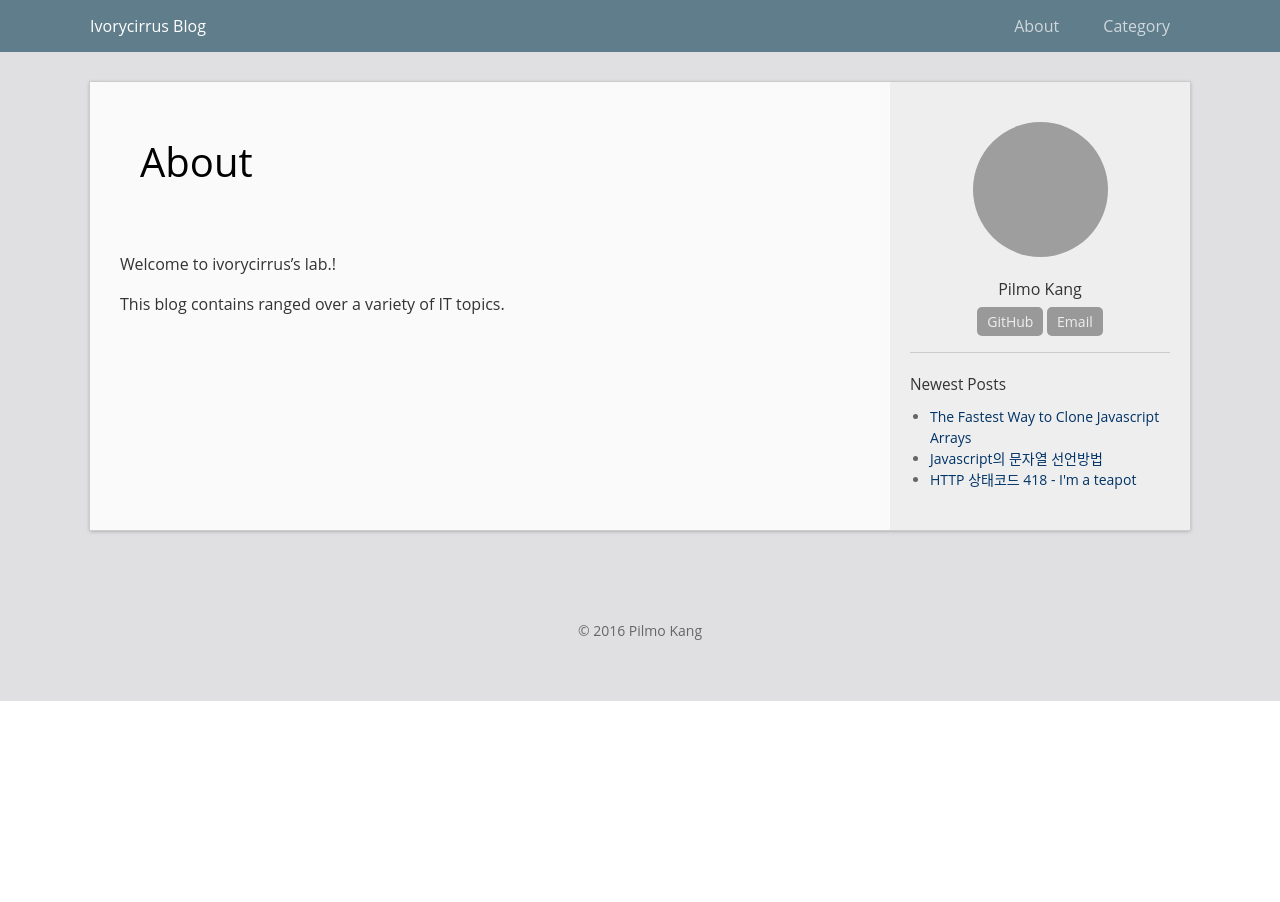
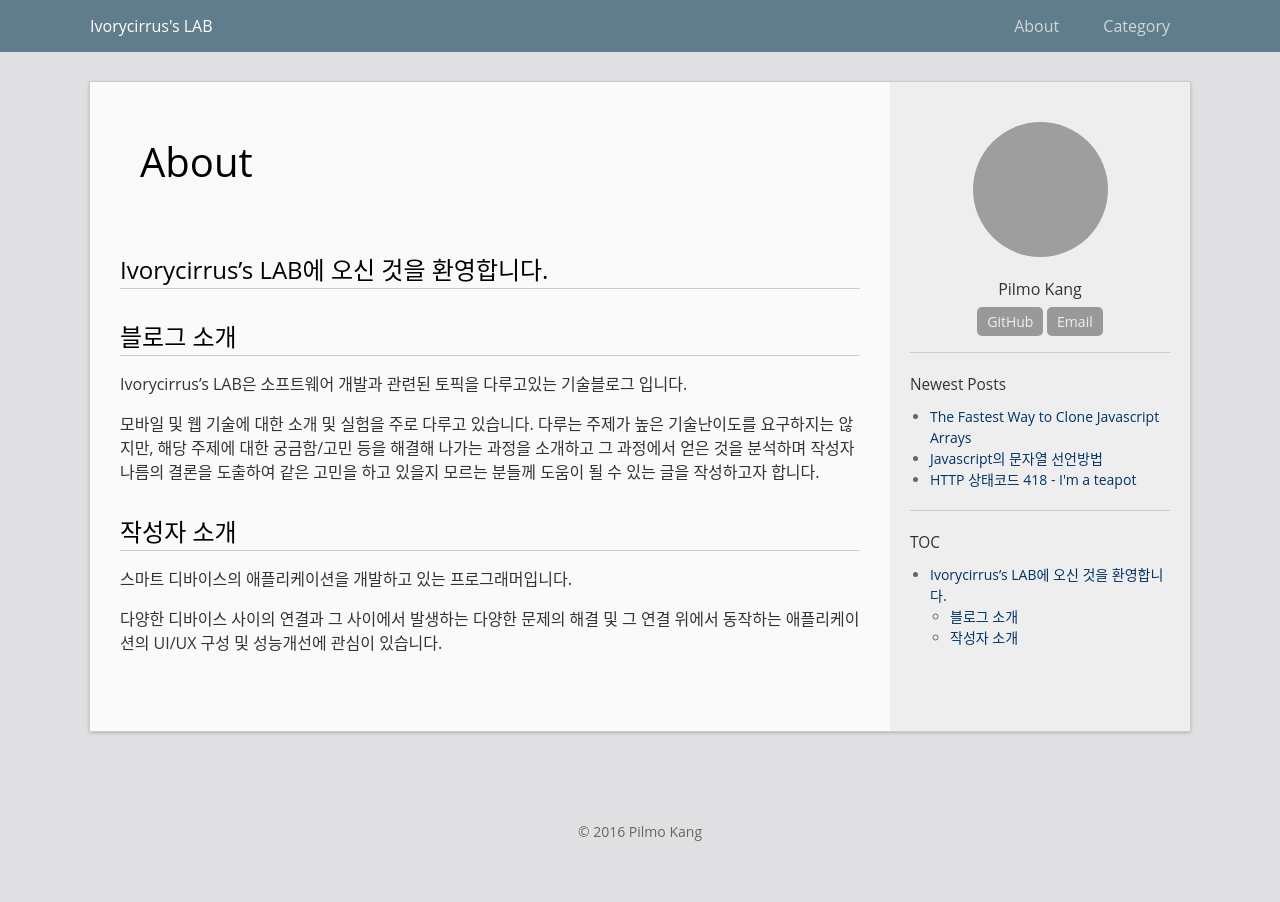
Before and after one commit to ivorycirrus/ivorycirrus.github.com, a Jekyll site: the page built from about.md, in a window 1280 px wide. Built offline with Jekyll 4.4.1, drawn with Linux system fonts in a browser that asks for light colours; comment, search, counter and statistics services are not loaded; grey boxes are pictures that could not be loaded.

Commit message:
about 수정

```diff
--- a/_config.yml
+++ b/_config.yml
@@ -1,10 +1,10 @@
 # Site settings
-title: Ivorycirrus Blog
+title: Ivorycirrus's LAB
 url: "http://ivorycirrus.github.io"    # the protocol and hostname of your site, eg. `http://laobubu.github.io`
 baseurl: "" # the prefix of your site uri, eg. `/jekyll-theme-EasyBook` or just one slash `/`
 #timezone: Asia/Chongqing
 description: >
-  A blog of IT issues.
+  A blog for S/W development topics.
 
 # Your information
 email: ivorycirrus@gmail.com
--- a/about.md
+++ b/about.md
@@ -5,6 +5,15 @@ permalink: /about/
 public: true
 ---
 
-Welcome to ivorycirrus's lab.!
+# Ivorycirrus's LAB에 오신 것을 환영합니다.
 
-This blog contains ranged over a variety of IT topics.
+## 블로그 소개
+Ivorycirrus's LAB은 소프트웨어 개발과 관련된 토픽을 다루고있는 기술블로그 입니다.
+
+모바일 및 웹 기술에 대한 소개 및 실험을 주로 다루고 있습니다. 다루는 주제가 높은 기술난이도를 요구하지는 않지만, 해당 주제에 대한 궁금함/고민 등을 해결해 나가는 과정을 소개하고 그 과정에서 얻은 것을 분석하며 작성자 나름의 결론을 도출하여 같은 고민을 하고 있을지 모르는 분들께 도움이 될 수 있는 글을 작성하고자 합니다.
+
+## 작성자 소개
+스마트 디바이스의 애플리케이션을 개발하고 있는 프로그래머입니다.
+
+다양한 디바이스 사이의 연결과 그 사이에서 발생하는 다양한 문제의 해결 및
+그 연결 위에서 동작하는 애플리케이션의 UI/UX 구성 및 성능개선에 관심이 있습니다.
--- a/index.html
+++ b/index.html
@@ -4,7 +4,7 @@ layout: default
 
 <div class="home">
   <a class="rss-link" href="{{ "/feed.xml" | prepend: site.baseurl }}">RSS Feed</a>
-  <h1 class="page-heading">Articles</h1>
+  <h1 class="page-heading">Recent Articles</h1>
 
   <ul class="post-list">
     {% for post in paginator.posts %}
```
